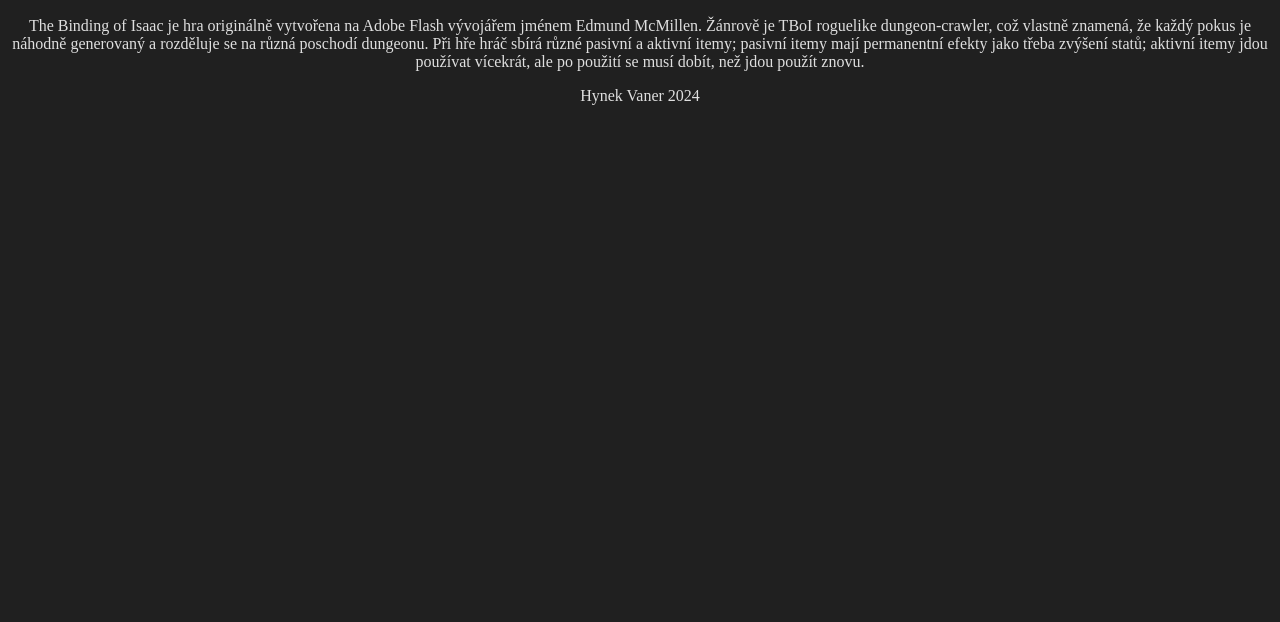
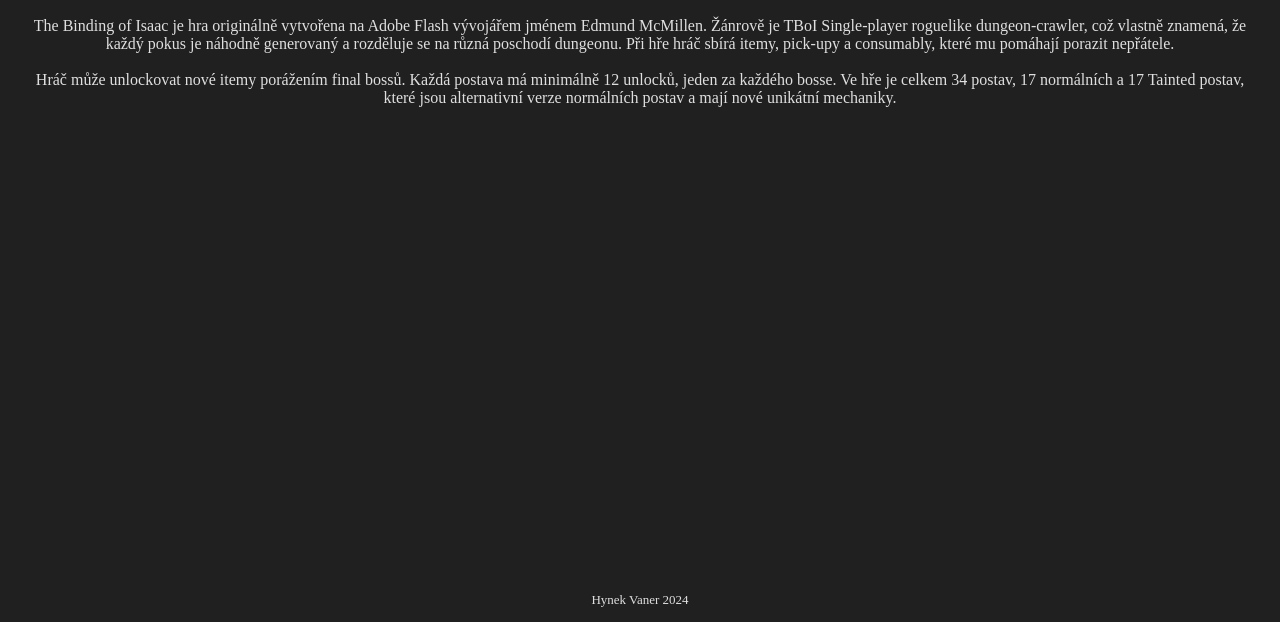
Before and after one commit to hynekvaner/tboi, a plain HTML site: page index.html in a window 1280 px wide. Shown: the part 178-800 px from the top of the page. Drawn offline with Linux system fonts and the light colour scheme; a web font is replaced by a local one.

Commit message:
hmmm yes "commit changes" indeed

```diff
--- a/index.html
+++ b/index.html
@@ -22,14 +22,16 @@
     <main>
         <article>
             <header><h2>O čem to je?</h2></header>
-            <p>The Binding of Isaac je hra originálně vytvořena na Adobe Flash vývojářem jménem Edmund McMillen.
-               Žánrově je TBoI roguelike dungeon-crawler, což vlastně znamená, že každý pokus je náhodně generovaný a rozděluje se na různá poschodí dungeonu.
-               Při hře hráč sbírá různé pasivní a aktivní itemy; pasivní itemy mají permanentní efekty jako třeba zvýšení statů; aktivní itemy jdou používat vícekrát, ale po použití se musí dobít, než jdou použít znovu.  </p>
+            <p>    The Binding of Isaac je hra originálně vytvořena na Adobe Flash vývojářem jménem Edmund McMillen.
+               Žánrově je TBoI Single-player roguelike dungeon-crawler, což vlastně znamená, že každý pokus je náhodně generovaný a rozděluje se na různá poschodí dungeonu.
+               Při hře hráč sbírá itemy, pick-upy a consumably, které mu pomáhají porazit nepřátele.
+            <br><br>
+                Hráč může unlockovat nové itemy porážením final bossů. Každá postava má minimálně 12 unlocků, jeden za každého bosse. Ve hře je celkem 34 postav, 17 normálních a 17 Tainted postav, které jsou alternativní verze normálních postav a mají nové unikátní mechaniky.</p>
 
         </article>
 
     </main>
 
-    <footer>Hynek Vaner 2024</footer>
+    <div class="footer">Hynek Vaner 2024</div>
 </body>
 </html>
--- a/style.css
+++ b/style.css
@@ -22,3 +22,14 @@ a{
 a:hover{
     color:white
 }
+.footer {
+    font-size: small;
+    position:fixed;
+    left:0px;
+    bottom:0px;
+    height:30px;
+    width:100%;
+ }
+p{
+    margin: 15px;
+}
```
Also changed, not shown: bosses.html (+1 -1 lines), characters.html (+6 -2 lines), imgs/Boss_It_Lives_portrait.webp (deleted), imgs/charcters.jpg (added), imgs/momsHeart.webp (deleted).
